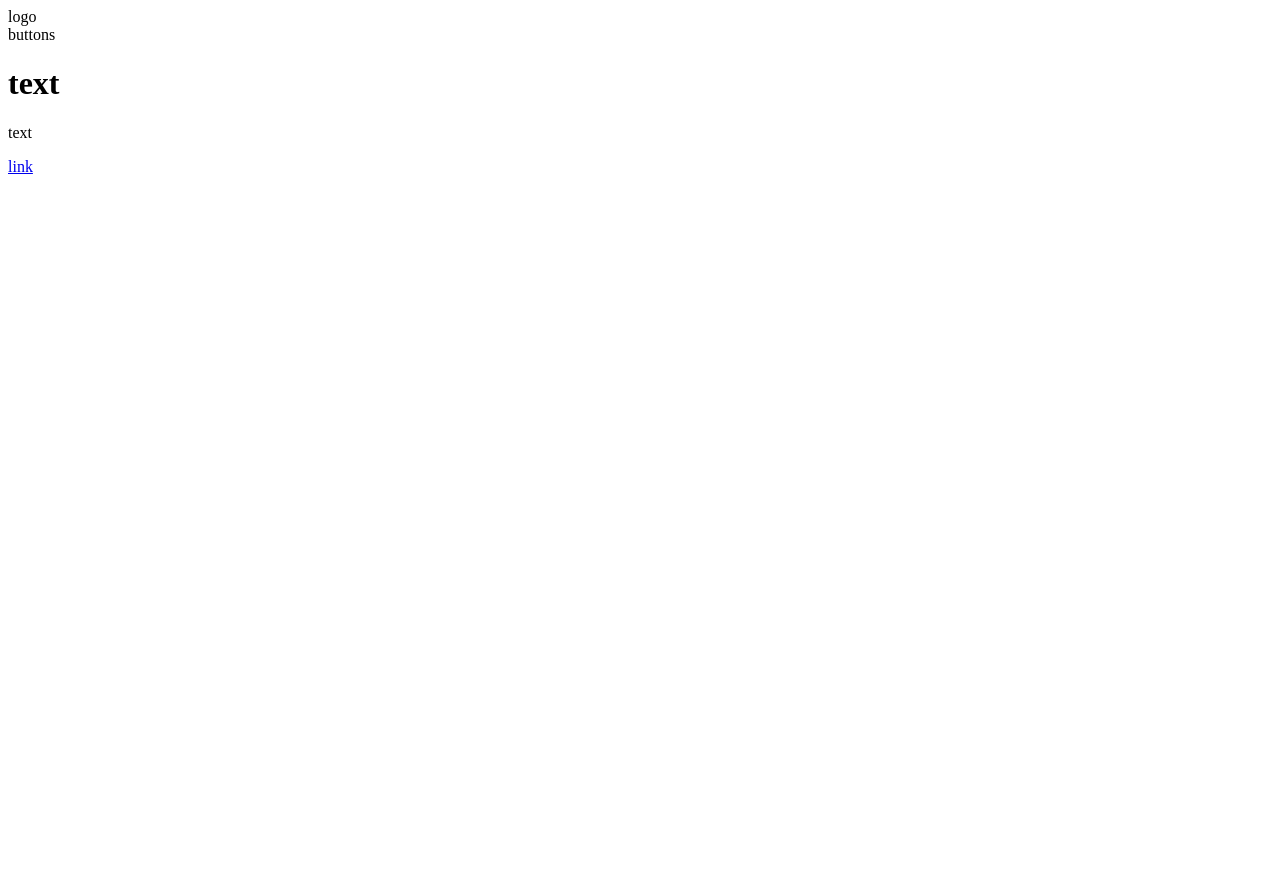
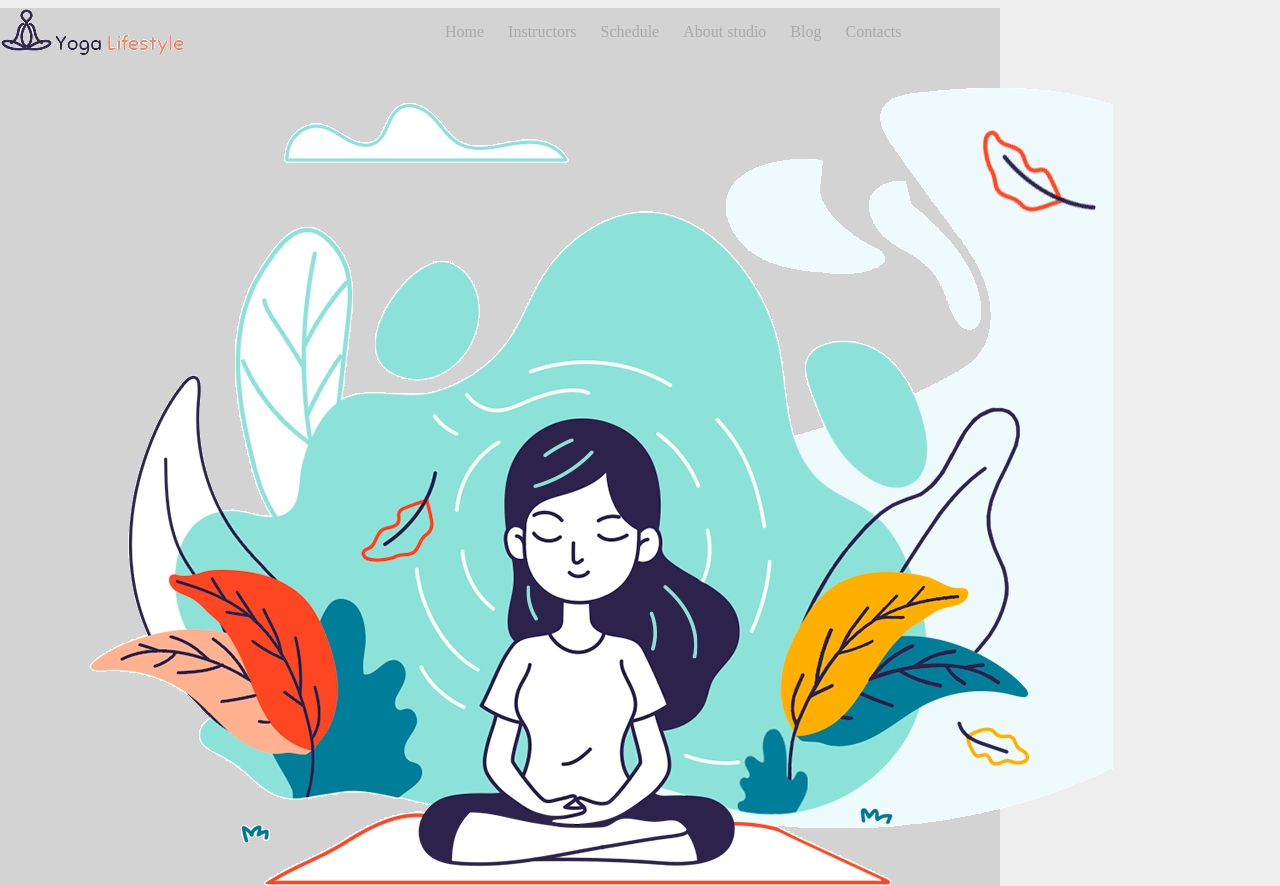
Before and after one commit to SergejsRom/9-yoga, a website: page index.html in a window 1280 px wide. Shown: the top 886 px of the page. Before the commit the page ends 800 px from the top, so only its background shows below. Drawn offline with Linux system fonts and the light colour scheme.

Commit message:
some css

```diff
--- a/index.html
+++ b/index.html
@@ -4,18 +4,35 @@
     <meta charset="UTF-8">
     <meta http-equiv="X-UA-Compatible" content="IE=edge">
     <meta name="viewport" content="width=device-width, initial-scale=1.0">
-    <title>Document</title>
+    <title>Yoga Class</title>
+    <link rel="stylesheet" href="yoga.css">
 </head>
 <body>
     <header>
-        <div>
-            logo
-        </div>
+        <img src="./image/logo-yoga.png" alt="logo yoga">
         <nav>
-            buttons
+            <a href="">
+                Home
+            </a>
+            <a href="#">
+                Instructors
+            </a>
+            <a href="#">
+                Schedule
+            </a>
+            <a href="#">
+               About studio
+            </a>
+            <a href="#">
+              Blog
+            </a>
+            <a href="#">
+              Contacts
+            </a>
         </nav>
     </header>
     <main>
+        <img class=".image" src="./image/yoga.png" alt="yoga pic">
         <h1>
             text
         </h1>
--- a/package.json
+++ b/package.json
@@ -9,7 +9,7 @@
   },
   "keywords": [],
   "author": "",
-  "license": "ISC",
+  "license": "MIT",
   "devDependencies": {
     "dead-server": "^1.0.6"
   }
--- /dev/null
+++ b/yoga.css
@@ -0,0 +1,39 @@
+body {
+    display: inline-block;
+    border: 1px;
+    background-color: rgb(238, 238, 238);
+    margin-left: auto;
+    margin-right: auto;
+}
+
+header
+{
+    width: 1000px;
+    background-color: lightgray;
+    margin-left: auto;
+    margin-right: auto;
+}
+
+nav {
+    width: 550px;
+    float: right;
+    padding: 15px;
+    float: right;
+}
+
+a {
+    text-decoration: none;
+    color: darkgray;
+    margin: 10px;
+    padding-top: 20px;
+    padding-bottom: 20px;
+}
+
+a:hover {
+    text-decoration: underline;
+}
+
+main {
+    width: 1000px;
+    background-color: lightgray;
+}
```
